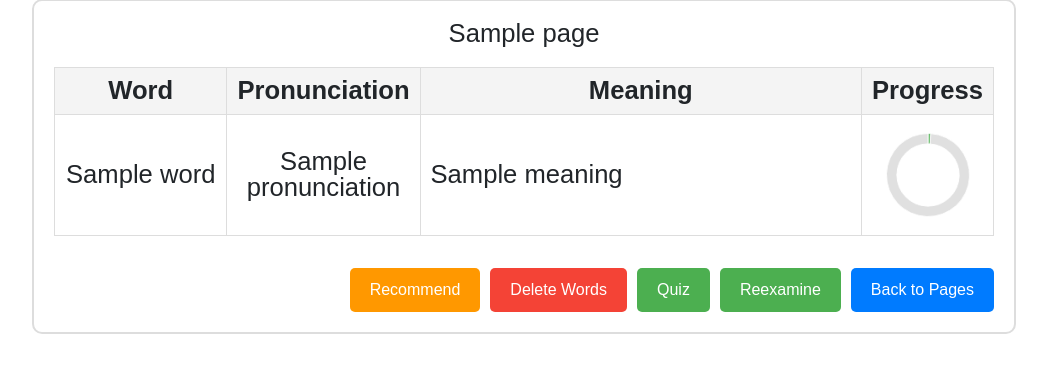
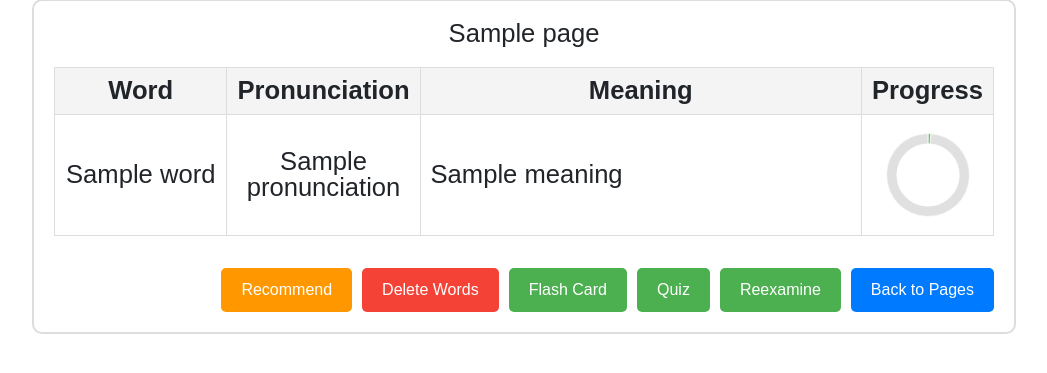
Before and after one commit to Sindy0711/DictionaryApp, a Flask app: template templates/view_page.html in a window 1280 px wide. Shown: the part 91-464 px from the top of the page, without its empty margins (116-1163 px from the left). Run offline with Flask 3, Linux system fonts and the light colour scheme; the template is opened without the code that fills it: most values are stand-ins (such as "Sample title", 1, 10 or a date in 2020); some libraries are stand-ins or nearby versions.

Commit message:
11H40 7/7

```diff
--- a/templates/view_page.html
+++ b/templates/view_page.html
@@ -59,6 +59,7 @@
             <div class="button-container mt-2">
                 <button type="button" class="btn btn-warning" onclick="location.href='{{ url_for('recommend', page_id=page.page_id) }}'">Recommend</button>
                 <button type="button" class="btn btn-danger" onclick="location.href='{{ url_for('delete_words', page_id=page.page_id) }}'">Delete Words</button>
+                <button type="button" class="btn btn-success" onclick="location.href='{{ url_for('flashcard', page_id=page.page_id) }}'">Flash Card</button>
                 <a href="{{ url_for('quiz')}}" class="btn btn-success">Quiz</a>
                 <button type="button" class="btn btn-success" onclick="location.href='{{ url_for('matching_game', page_id=page.page_id) }}'">Reexamine</button>
                 <a href="{{ url_for('VocabularyPage') }}" class="btn btn-primary">Back to Pages</a>
```
Also changed, not shown: 2 other files.
